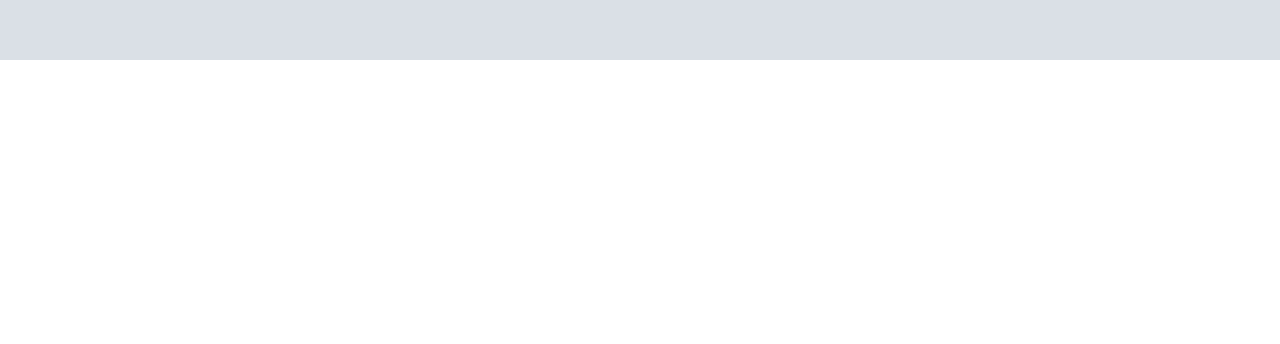
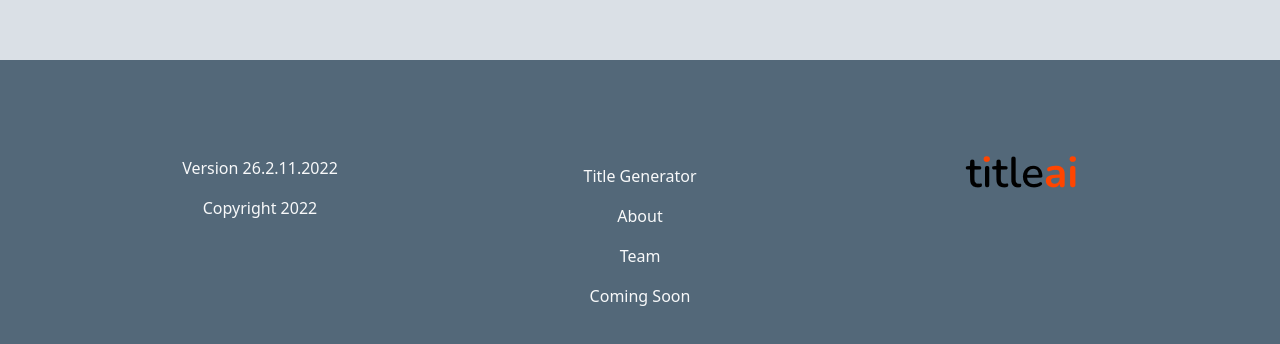
Before and after one commit to intaekim01/Reddit-Title-Generation, a React (Create React App) app in the folder rtg-app/: page /coming_soon in a window 1280 px wide. Shown: the part 670-1014 px from the top of the page. Before the commit the page ends 800 px from the top, so only its background shows below. Built offline with nearby package versions, Linux system fonts and the light colour scheme.

Commit message:
added footer

```diff
--- a/rtg-app/src/App.js
+++ b/rtg-app/src/App.js
@@ -1,5 +1,6 @@
 import './App.css';
 import Navbar from './Components/Navbar';
+import Footer from './Components/Footer';
 import Home from './Pages/Home';
 import TitleGenerator from './Pages/TitleGenerator';
 import About from './Pages/About';
@@ -23,6 +24,7 @@ function App() {
         <Route path='/team' element={<Team />} />
         <Route path='/coming_soon' element={<ComingSoon />} />
       </Routes>
+      <Footer></Footer>
     </>
 
   );
--- a/rtg-app/src/Components/Footer.js
+++ b/rtg-app/src/Components/Footer.js
@@ -0,0 +1,46 @@
+import React from "react";
+import logoV3 from "../Images/logoV4.png";
+import { Link } from 'react-router-dom';
+
+function Navbar() {
+
+    return (
+        <div className="container-fluid py-5" style={{backgroundColor: "#536879"}}>
+            <footer className="container py-5">
+                <div className="row">
+                    <div className="col-sm-12 col-md-4 text-center text-light">
+                        <p>Version 26.2.11.2022</p>
+                        <p>Copyright 2022</p>
+                    </div>
+                    <div className="col-sm-12 col-md-4 text-center text-light">
+                        <ul className="navbar-nav mb-2 mb-lg-0 mx-4 mx-lg-0">
+                            <li className="nav-item">
+                                <Link className="nav-link" to="/title_generator">Title Generator</Link>
+                            </li>
+                            <li className="nav-item">
+                                <Link className="nav-link" to="/about">About</Link>
+                            </li>
+                            <li className="nav-item">
+                                <Link className="nav-link" to="/team">Team</Link>
+                            </li>
+                            <li className="nav-item">
+                                <Link className="nav-link" to="/coming_soon">Coming Soon</Link>
+                            </li>
+                        </ul>
+                    </div>
+                    <div className="col-sm-12 col-md-4 text-center">
+                        <Link className="navbar-brand" to="/">
+                            <img className="logoV3" src={logoV3} alt="Home" to="/"></img>
+                        </Link>
+                    </div>
+                </div>
+
+
+            </footer>
+
+        </div>
+    )
+
+};
+
+export default Navbar
```
